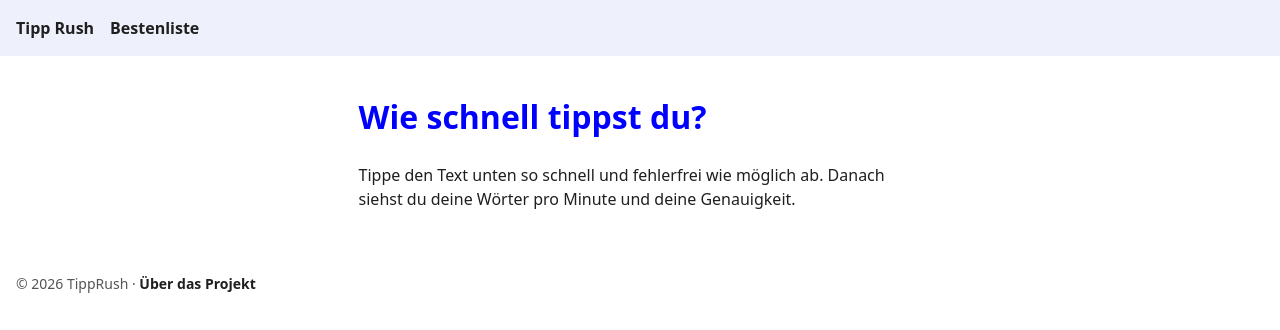
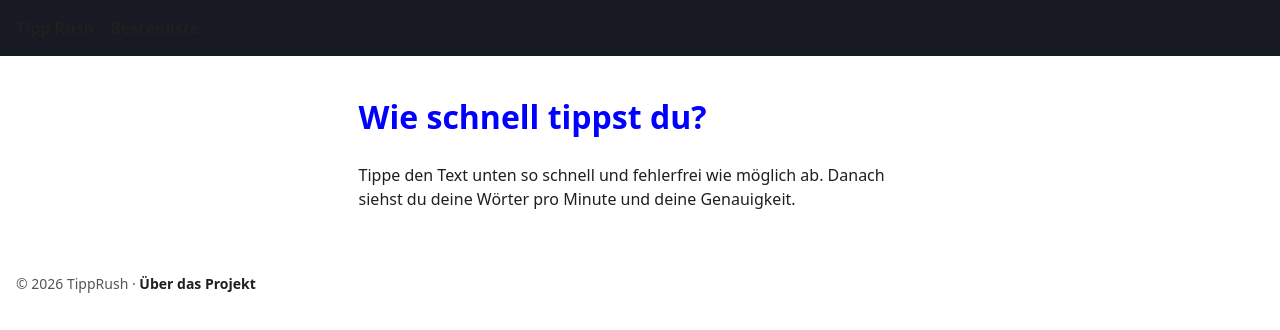
Before and after one commit to Vend-Jali/WebEngineering, a plain HTML site: page index.html in a window 1280 px wide. Drawn offline with Linux system fonts and the light colour scheme.

Commit message:
Zwei unterschiedliche Farben für selben HIntergrund festgelegt

```diff
--- a/style.css
+++ b/style.css
@@ -3,6 +3,7 @@
   --text: #1f1f1f;
   --akzent: #0000ff;
   --flaeche: #eef0fb;
+  --flaeche: #171923;
   --radius: 12px;
   --abstand: 1rem;
 }
```
